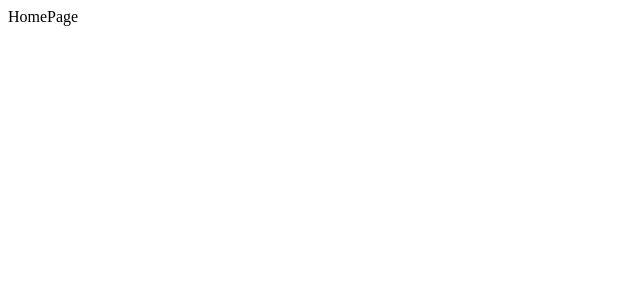
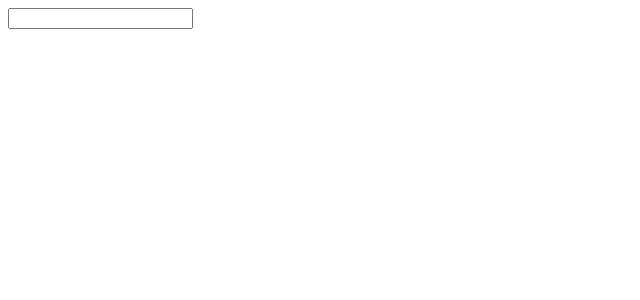
Before and after one commit to ibrahim-practice/30daysReact, a React (Create React App) app in the folder myapp/: page / in a window 1280 px wide. Shown: the top 300 px of the page, without its empty margins (0-640 px from the left). Built offline with nearby package versions, Linux system fonts and the light colour scheme.

Commit message:
event handling practice

```diff
--- a/myapp/src/App.js
+++ b/myapp/src/App.js
@@ -1,11 +1,10 @@
 import React from "react";
-import CONDITIONAL_RENDERING from "./CONDITIONAL_RENDERING";
-import State from "./State";
+import Event_Handling from "./EVENT_HANDLER/Index";
 
 export default function App() {
   return (
     <div>
-      <CONDITIONAL_RENDERING />
+      <Event_Handling />
     </div>
   );
 }
--- a/myapp/src/CONDITIONAL_RENDERING/index.js
+++ b/myapp/src/CONDITIONAL_RENDERING/index.js
@@ -1,6 +1,5 @@
 import React, { Component } from "react";
 import HomePage from "./HomePage";
-import Login from "./Login";
 
 export default class CONDITIONAL_RENDERING extends Component {
   constructor(props) {
--- /dev/null
+++ b/myapp/src/EVENT_HANDLER/Index.js
@@ -0,0 +1,31 @@
+import React, { Component } from "react";
+
+export default class Event_Handling extends Component {
+  constructor(props) {
+    super(props);
+
+    this.state = {
+      changedValue: "",
+    };
+  }
+
+  handleOnChange = (e) => {
+    this.setState(
+      {
+        changedValue: e.target.value,
+      },
+      () => {
+        console.log(this.state.changedValue);
+      }
+    );
+  };
+
+  render() {
+    return (
+      <div>
+        <input type="text" onChange={this.handleOnChange}></input>
+        <p>{this.state.changedValue}</p>
+      </div>
+    );
+  }
+}
```
